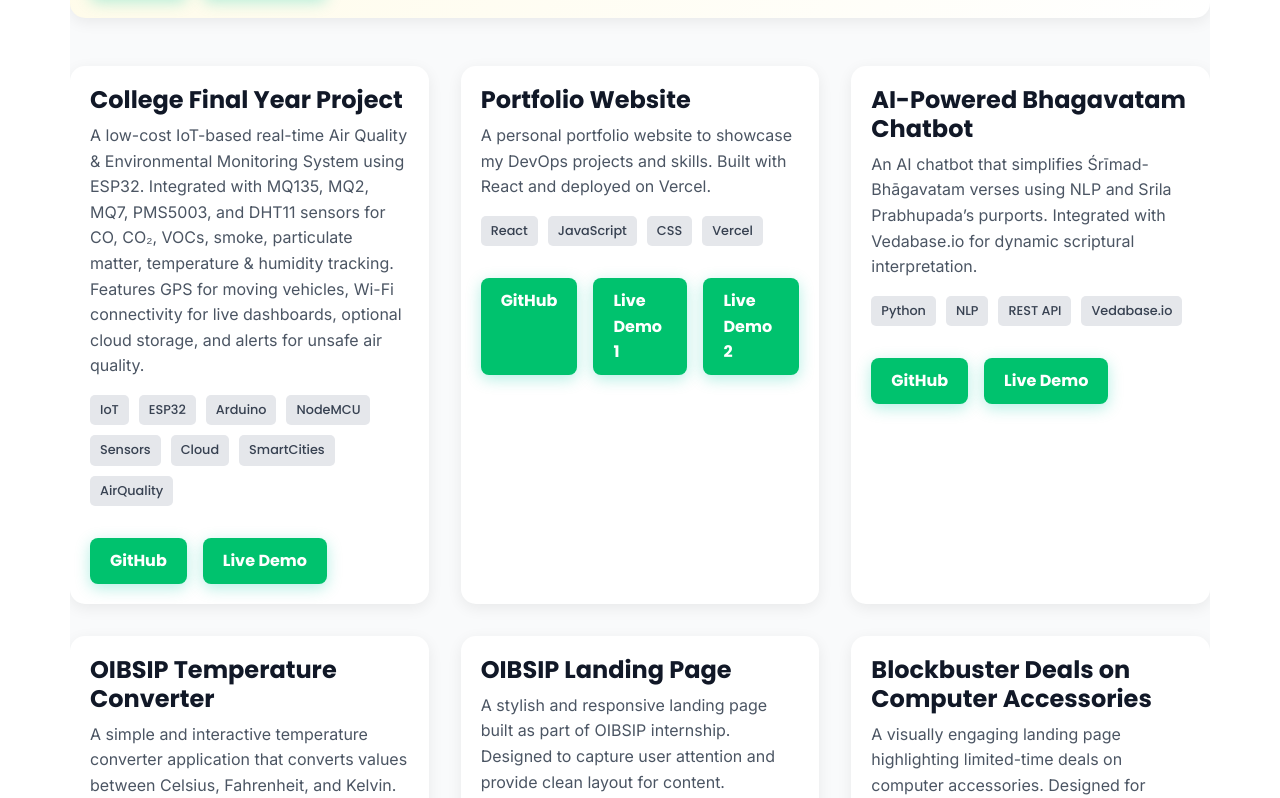
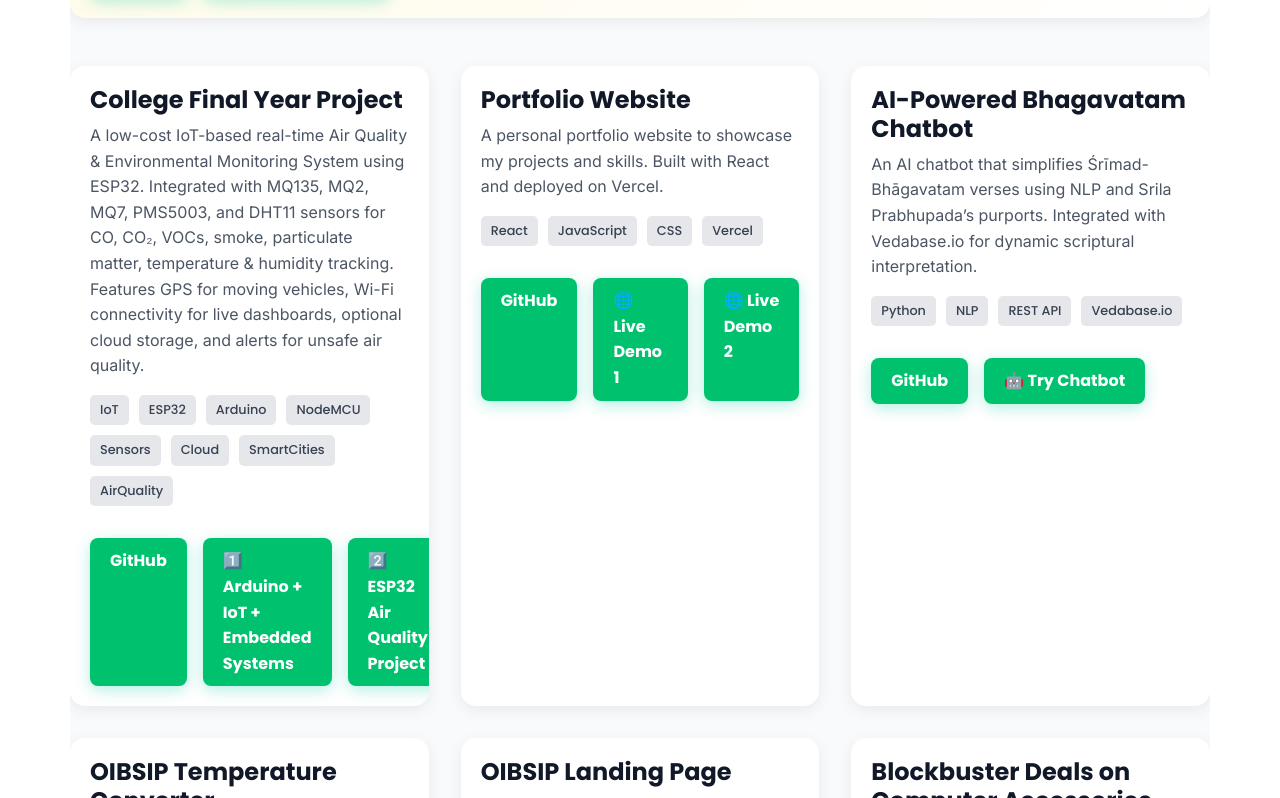
Before and after one commit to hritikmondal2003/Final_Work, a React (Vite) app: page / in a window 1280 px wide. Shown: the part 2102-2900 px from the top of the page. Built offline with nearby package versions, Linux system fonts and the light colour scheme.

Commit message:
Update Projects.jsx

```diff
--- a/src/components/Projects.jsx
+++ b/src/components/Projects.jsx
@@ -8,18 +8,21 @@ const projectsData = [
       'A low-cost IoT-based real-time Air Quality & Environmental Monitoring System using ESP32. Integrated with MQ135, MQ2, MQ7, PMS5003, and DHT11 sensors for CO, CO₂, VOCs, smoke, particulate matter, temperature & humidity tracking. Features GPS for moving vehicles, Wi-Fi connectivity for live dashboards, optional cloud storage, and alerts for unsafe air quality.',
     tags: ['IoT', 'ESP32', 'Arduino', 'NodeMCU', 'Sensors', 'Cloud', 'SmartCities', 'AirQuality'],
     githubLink: 'https://github.com/hritikmondal2003',
-  liveDemo:
-    'https://www.linkedin.com/posts/er-tushar-shaw-072b79262_arduino-iot-embeddedsystems-activity-7342814174256746497-kT58?utm_source=share&utm_medium=member_desktop&rcm=ACoAAFIW8V4BfsiwVLydlKv1YAkeKZJ6Hn4guTU',
+    liveDemo: [
+      { name: '1️⃣ Arduino + IoT + Embedded Systems', url: 'https://www.linkedin.com/posts/tushar-shaw-072b79262_arduino-iot-embeddedsystems-activity-7342814174256746497-qcpC' },
+      { name: '2️⃣ ESP32 Air Quality Project', url: 'https://www.linkedin.com/posts/tushar-shaw-072b79262_iot-esp32-airquality-activity-7364531447283531776-DqKX' },
+      { name: '3️⃣ Veroboard (Ready & Soldered)', url: 'https://www.linkedin.com/posts/tushar-shaw-072b79262_veroboard-with-header-pin-ready-and-soldered-activity-7364531379168018433--RQp' }
+    ],
   },
   {
     title: 'Portfolio Website',
     description:
-      'A personal portfolio website to showcase my DevOps projects and skills. Built with React and deployed on Vercel.',
+      'A personal portfolio website to showcase my projects and skills. Built with React and deployed on Vercel.',
     tags: ['React', 'JavaScript', 'CSS', 'Vercel'],
     githubLink: 'https://github.com/hritikmondal2003/portfolio.git',
     liveDemo: [
-      { name: 'Live Demo 1', url: 'https://portfolio-flame-seven-30.vercel.app/' },
-      { name: 'Live Demo 2', url: 'https://portfolio-preview.vercel.app/' }
+      { name: '🌐 Live Demo 1', url: 'https://portfolio-flame-seven-30.vercel.app/' },
+      { name: '🌐 Live Demo 2', url: 'https://portfolio-preview.vercel.app/' }
     ],
   },
   {
@@ -29,7 +32,9 @@ const projectsData = [
     tags: ['Python', 'NLP', 'REST API', 'Vedabase.io'],
     githubLink:
       'https://github.com/Nehaadak/geeta-verse-explainer/tree/main/Desktop/Projects/ai%20web%20interface',
-    liveDemo: 'https://geeta-verse-explainer.vercel.app/',
+    liveDemo: [
+      { name: '🤖 Try Chatbot', url: 'https://geeta-verse-explainer.vercel.app/' }
+    ],
   },
   {
     title: 'OIBSIP Temperature Converter',
@@ -37,7 +42,9 @@ const projectsData = [
       'A simple and interactive temperature converter application that converts values between Celsius, Fahrenheit, and Kelvin.',
     tags: ['HTML', 'CSS', 'JavaScript', 'OIBSIP'],
     githubLink: 'https://github.com/hritikmondal2003/OIBSIP-TEMPERATURE-CONVERTER',
-    liveDemo: 'https://oibsip-temperature-converter.vercel.app/',
+    liveDemo: [
+      { name: '🌡️ Temperature Converter Demo', url: 'https://oibsip-temperature-converter.vercel.app/' }
+    ],
   },
   {
     title: 'OIBSIP Landing Page',
@@ -45,7 +52,9 @@ const projectsData = [
       'A stylish and responsive landing page built as part of OIBSIP internship. Designed to capture user attention and provide clean layout for content.',
     tags: ['HTML', 'CSS', 'JavaScript', 'Landing Page'],
     githubLink: 'https://github.com/hritikmondal2003/OIBSIP-LANDING-Page',
-    liveDemo: 'https://oibsip-landing-page-beta.vercel.app/',
+    liveDemo: [
+      { name: '📄 Landing Page Demo', url: 'https://oibsip-landing-page-beta.vercel.app/' }
+    ],
   },
   {
     title: 'Blockbuster Deals on Computer Accessories',
@@ -54,7 +63,7 @@ const projectsData = [
     tags: ['HTML', 'CSS', 'JavaScript', 'Responsive Design'],
     githubLink:
       'https://github.com/hritikmondal2003/Blockbuster-Deals-on-Computer-Accessories',
-    liveDemo: '',
+    liveDemo: [],
   }
 ];
 
@@ -65,7 +74,9 @@ const pinnedProject = {
     'A fun and interactive Happy New Year 2024 greeting web page designed with animated effects and a festive UI experience.',
   tags: ['HTML', 'CSS', 'JavaScript', 'UI Design'],
   githubLink: 'https://github.com/hritikmondal2003/Happynewyear2024-',
-  liveDemo: 'https://newyear2024.vercel.app/',
+  liveDemo: [
+    { name: '🎉 Greeting Demo', url: 'https://newyear2024.vercel.app/' }
+  ],
 };
 
 const ProjectCard = ({ project, pinned }) => {
@@ -92,8 +103,8 @@ const ProjectCard = ({ project, pinned }) => {
             </a>
           )}
 
-          {Array.isArray(project.liveDemo)
-            ? project.liveDemo.map((demo, index) => (
+          {Array.isArray(project.liveDemo) &&
+            project.liveDemo.map((demo, index) => (
               <a
                 key={index}
                 href={demo.url}
@@ -103,17 +114,7 @@ const ProjectCard = ({ project, pinned }) => {
               >
                 {demo.name}
               </a>
-              ))
-            : project.liveDemo && (
-                <a
-                  href={project.liveDemo}
-                  target="_blank"
-                  rel="noopener noreferrer"
-                  className="btn-primary"
-                >
-                  Live Demo
-                </a>
-              )}
+            ))}
         </div>
       </div>
     </div>
```
Lines whose indentation alone changed are shown as unchanged.
